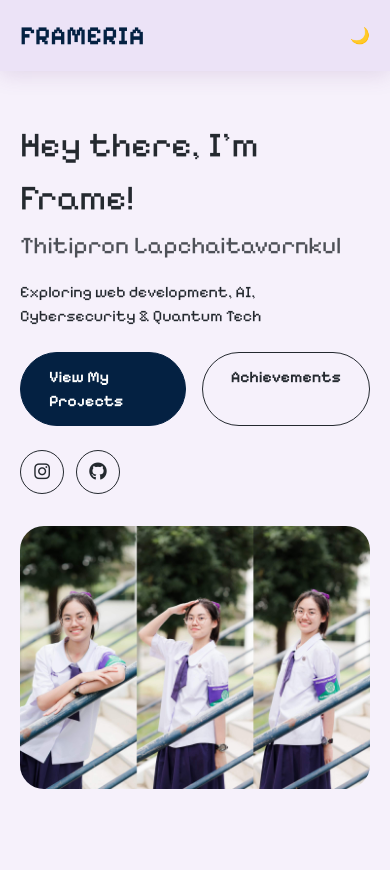
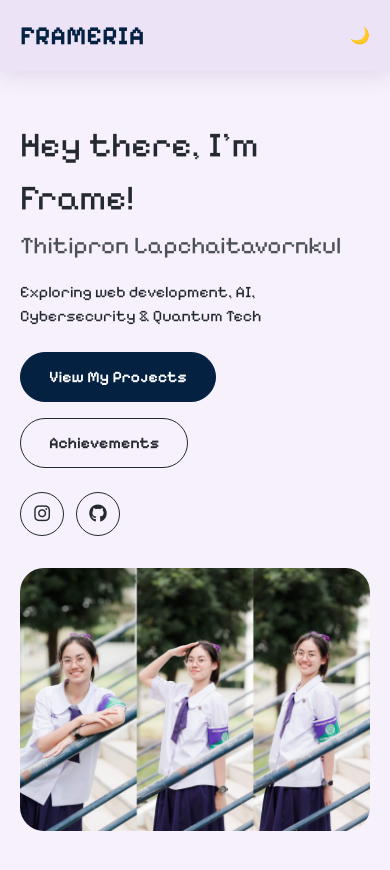
Before and after one commit to zenoframeria/zenoframeria_portfolio, a Next.js app: page / in a window 390 px wide. Shown: the top 870 px of the page. Before the commit the page ends 844 px from the top, so only its background shows below. Built offline with nearby package versions, Linux system fonts and the light colour scheme.

Commit message:
Fix: hero buttons and heading on mobile

```diff
--- a/app/globals.css
+++ b/app/globals.css
@@ -129,13 +129,20 @@ body {
   display: flex;
   gap: 16px;
   margin-top: 24px;
+  flex-wrap: wrap;
+  align-items: center;
 }
+
 .btn-primary,
 .btn-outline {
+  display: inline-flex;
+  align-items: center;
+  justify-content: center;
   padding: 12px 28px;
   border-radius: 999px;
   text-decoration: none;
   font-weight: 600;
+  white-space: nowrap;
 }
 
 .btn-primary {
```
